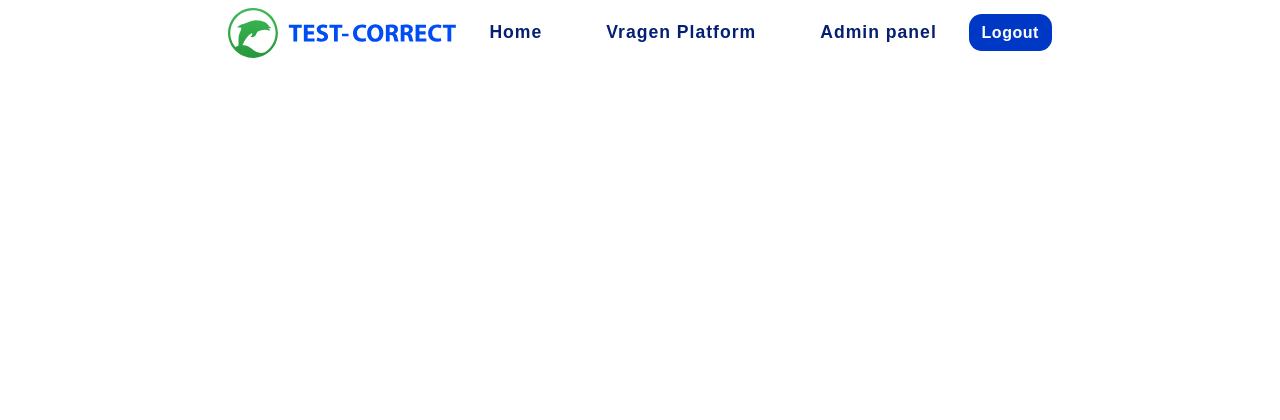
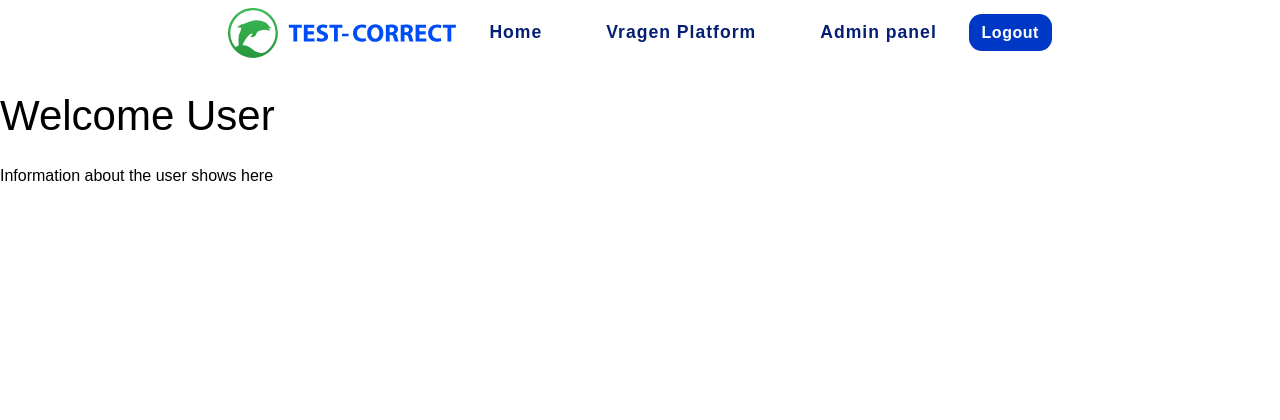
Before and after one commit to rick-1058138/security-wp2, a Flask app: template templates/user.html in a window 1280 px wide. Shown: the top 420 px of the page. Run offline with Flask 2, Linux system fonts and the light colour scheme; the template is opened without the code that fills it, so the values that code supplies are empty.

Commit message:
UPDATE: Given the user page header and paragraph

```diff
--- a/templates/user.html
+++ b/templates/user.html
@@ -18,7 +18,8 @@
         </ul>
     </header>
     <main>
-        {% block content %}{% endblock %}
+        <h1> Welcome User </h1>
+        <p> Information about the user shows here </p>
     </main>
 
     <footer>
```
